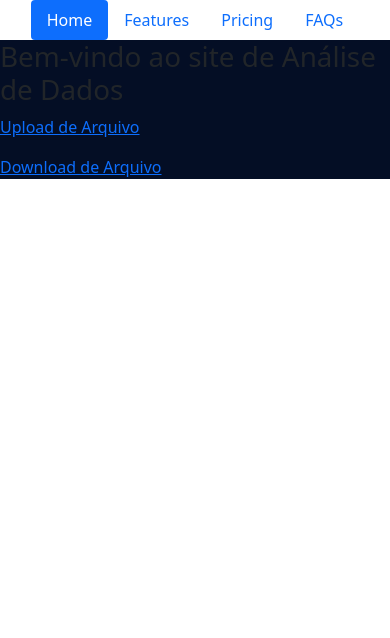
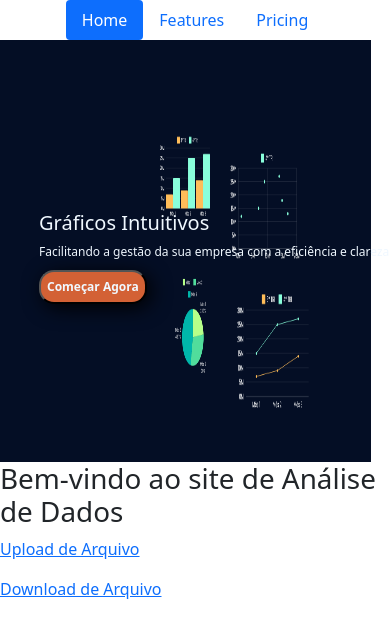
Before and after one commit to LuskasGT/Analise-de-dados_e_Data-Science, a Django app: page / in a window 390 px wide. Shown: the top 638 px of the page. Run offline with Django 5.2, Linux system fonts and the light colour scheme; some libraries are stand-ins or nearby versions.

Commit message:
ADD NO CSS

```diff
--- a/analise de dados/analise_dados/dados/static/css/style.css
+++ b/analise de dados/analise_dados/dados/static/css/style.css
@@ -1,3 +1,7 @@
+.banner {
+  background-color: rgb(4, 14, 37);
+}
+
 .banner img {
   max-width: 73%;
   height: auto;
@@ -5,6 +9,95 @@
   margin: 0 auto;
 }
 
-.banner {
-  background-color: rgb(4, 14, 37);
+.titulo{
+  color: aliceblue;
+  position: absolute;
+  left: 10%;
+  top: 30%;
 }
+
+.titulo button{
+  top: 120%;
+  position: absolute;
+
+  padding: 10px;
+  border-radius: 15px;
+  color: aliceblue;
+  background-color: #D36135;
+  font-weight: bold;
+  border-color: black ;
+  box-shadow: 4px 4px 20px black;
+}
+
+
+
+@media (max-width: 767px) {
+  .banner{
+    height: 50vh;
+    width: 95% !important;
+    background-color: rgb(4, 14, 37) !important;
+  }
+  .banner img{
+    height: 50vh;
+    zoom: 0.95;
+    background-color: rgb(4, 14, 37) !important;
+  }
+
+
+  .titulo{
+    position: absolute;
+    left: 10%;
+    top: 25%;
+  }
+
+  .titulo h3{
+    font-size: 20px;
+  }
+
+  .titulo p{
+    font-size: 12px;
+  }
+
+  .titulo button {
+    top: 90%;
+    position: absolute;
+    font-size: 12px;
+    padding: 6px;
+  }
+
+
+}
+
+
+@media (min-width: 768px) and (max-width: 1200px ){
+  .banner{
+    height: 50vh;
+    width: 90% !important;
+  }
+  .banner img{
+    height: 50vh;
+    zoom: 0.9;
+  }
+
+
+  .titulo{
+    position: absolute;
+    left: 10%;
+    top: 25%;
+  }
+
+  .titulo h3{
+    font-size: 20px;
+  }
+
+  .titulo p{
+    font-size: 12px;
+  }
+
+  .titulo button {
+    top: 90%;
+    position: absolute;
+    font-size: 12px;
+    padding: 6px;
+  }
+}
--- a/analise de dados/analise_dados/dados/templates/dados/index.html
+++ b/analise de dados/analise_dados/dados/templates/dados/index.html
@@ -20,15 +20,26 @@
                 <li class="nav-item"><a href="#" class="nav-link active" aria-current="page">Home</a></li>
                 <li class="nav-item"><a href="#" class="nav-link">Features</a></li>
                 <li class="nav-item"><a href="#" class="nav-link">Pricing</a></li>
-                <li class="nav-item"><a href="#" class="nav-link">FAQs</a></li>
             </ul>
         </header>
     </div>
 
+
+
+
+
+
     <div class="banner col-12">
-        <div class=""
-        <img src="{% static 'img/background.png' %}" alt="Banner Image">
+        <div class="titulo">
+            <h3>Gráficos Intuitivos</h3>
+            <p>Facilitando a gestão da sua empresa com a eficiência e clareza</p>
+
+            <button>Começar Agora</button>
+        </div>
+            <img src="{% static 'img/background.png' %}" alt="Banner Image">
     </div>
+
+
 
     <h1>Bem-vindo ao site de Análise de Dados</h1>
 
```
